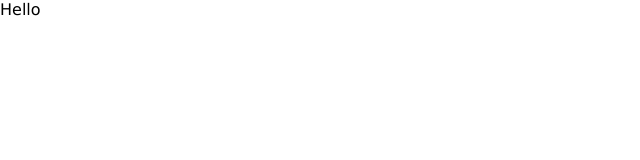
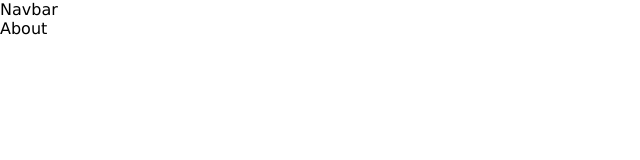
Before and after one commit to manmodesanket/v2, a React (Vite) app: page /about in a window 1280 px wide. Shown: the top 160 px of the page, without its empty margins (0-640 px from the left). Built offline with nearby package versions, Linux system fonts and the light colour scheme.

Commit message:
router and basic components added

```diff
--- a/package.json
+++ b/package.json
@@ -22,6 +22,7 @@
     "prettier": "^2.0.5"
   },
   "dependencies": {
+    "@reach/router": "^1.3.3",
     "react": "^16.13.1",
     "react-dom": "^16.13.1"
   }
--- a/src/App.js
+++ b/src/App.js
@@ -1,9 +1,25 @@
 import React from "react";
 import ReactDOM from "react-dom";
+import { Router, Link } from "@reach/router";
+import About from "./components/about";
+import Intro from "./components/intro";
+import Navbar from "./components/navbar";
+import Projects from "./components/projects";
 import "./css/styles.css";
 
 const App = () => {
-  return <div>Hello</div>;
+  return (
+    <div>
+      <div className="content">
+        <Navbar />
+        <Router>
+          <Intro path="/" />
+          <About path="/about" />
+          <Projects path="/projects" />
+        </Router>
+      </div>
+    </div>
+  );
 };
 
 ReactDOM.render(<App />, document.getElementById("root"));
--- /dev/null
+++ b/src/components/about.js
@@ -0,0 +1,7 @@
+import React from "react";
+
+const About = () => {
+  return <div>About</div>;
+};
+
+export default About;
--- /dev/null
+++ b/src/components/intro.js
@@ -0,0 +1,7 @@
+import React from "react";
+
+const Intro = () => {
+  return <div>Intro</div>;
+};
+
+export default Intro;
--- /dev/null
+++ b/src/components/navbar.js
@@ -0,0 +1,7 @@
+import React from "react";
+
+const Navbar = () => {
+  return <div>Navbar</div>;
+};
+
+export default Navbar;
--- /dev/null
+++ b/src/components/projects.js
@@ -0,0 +1,7 @@
+import React from "react";
+
+const Projects = () => {
+  return <div>Projects</div>;
+};
+
+export default Projects;
--- a/src/index.html
+++ b/src/index.html
@@ -3,7 +3,7 @@
     <meta charset="UTF-8" />
     <meta name="viewport" content="width=device-width, initial-scale=1.0" />
     <meta http-equiv="X-UA-Compatible" content="ie=edge" />
-    <title>Beautiful Places</title>
+    <title>Sanket Manmode</title>
   </head>
   <body>
     <div id="root">not rendered</div>
```
Also changed, not shown: 1 other file (tests, documents, lock files or other folders).
